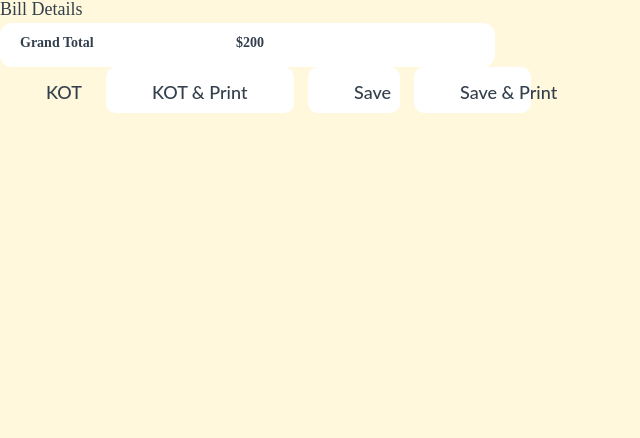
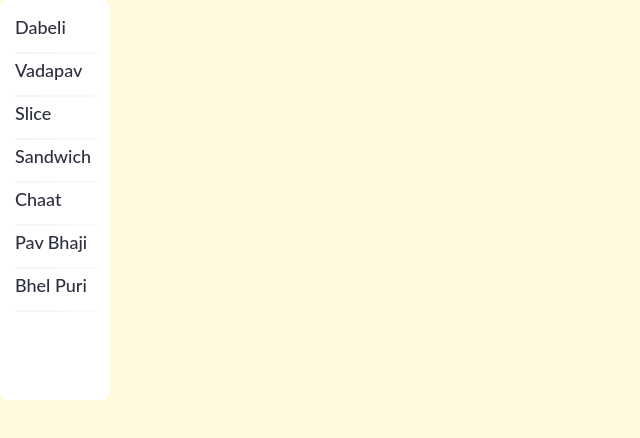
Before and after one commit to Mitanshu1805/DesignComponents, a React (Vite) app in the folder src/renderer/: page / in a window 1280 px wide. Shown: the top 438 px of the page, without its empty margins (0-640 px from the left). Built offline with nearby package versions, Linux system fonts and the light colour scheme.

Commit message:
Final commit 26th April 2025

```diff
--- a/src/renderer/src/App.tsx
+++ b/src/renderer/src/App.tsx
@@ -10,7 +10,8 @@ import ItemList from './components/ItemList'
 function App(): React.JSX.Element {
   return (
     // <Orders />
-    <BillDetails />
+    // <BillDetails />
+    <CategoryList />
     // <div style={{ display: 'flex', height: '100vh', overflow: 'hidden', border: '1px solid red' }}>
     //   <Sidebar />
 
--- a/src/renderer/src/components/BillDetails/style.css
+++ b/src/renderer/src/components/BillDetails/style.css
@@ -33,7 +33,7 @@
   flex-direction: row;
 }
 .grandTotalPocket {
-  width: 201px;
+  width: 410px;
   height: 18px;
   gap: 6px;
 }
@@ -74,6 +74,9 @@
   padding-right: 46px;
   padding-bottom: 14px;
   padding-left: 46px;
+  display: flex;
+  align-items: center;
+  justify-content: center;
   color: #ffffff;
 }
 .kotValue {
--- a/src/renderer/src/components/CategoryList/index.tsx
+++ b/src/renderer/src/components/CategoryList/index.tsx
@@ -1,5 +1,10 @@
 // import React from 'react'
 import './style.css'
+import React from 'react'
+
+import { Fragment } from 'react'
+
+import Line from './Assets/Line 1701.png'
 
 const categories = [
   {
@@ -37,14 +42,22 @@ const categories = [
 
 const CategoryItems = () => {
   return (
-    <div className="layout">
-      <div className="categoryTab">
-        {categories.map((category, index) => (
-          <div className="categoryBox" key={index}>
-            <div className="categoryName">{category.name}</div>
-          </div>
-        ))}
-      </div>
+    // <div className="layout">
+    //   <div className="categoryTab">
+    //     {categories.map((category, index) => (
+    //       <div className="categoryBox" key={index}>
+    //         <div className="categoryName">{category.name}</div>
+    //       </div>
+    //     ))}
+    //   </div>
+    // </div>
+    <div className="categoryTab">
+      {categories.map((category, index) => (
+        <React.Fragment key={index}>
+          <div className="value">{category.name}</div>
+          <img src={Line} alt="line" />
+        </React.Fragment>
+      ))}
     </div>
   )
 }
--- a/src/renderer/src/components/CategoryList/style.css
+++ b/src/renderer/src/components/CategoryList/style.css
@@ -1,23 +1,63 @@
-* {
+.categoryTab {
+  width: 110px;
+  height: 50vh;
+  gap: 15px;
+  border-width: 1px;
+  border-radius: 8px;
+  padding: 15px;
+  background-color: #ffffff;
+}
+
+.category {
+  width: 73px;
+  height: 25px;
+  gap: 18px;
+}
+
+.value {
+  width: 73px;
+  height: 25px;
+  font-family: Lato;
+  font-weight: 500;
+  font-size: 18px;
+  line-height: 140%;
+  letter-spacing: 0%;
+  color: #2d303e;
+}
+
+.itemName {
+  width: 51px;
+  height: 24px;
+  font-family: Lato;
+  font-weight: 500;
+  font-size: 18px;
+  line-height: 136%;
+  letter-spacing: 0%;
+  text-align: center;
+  text-transform: capitalize;
+  color: #2d303e;
+}
+
+/* * {
   margin: 0;
   padding: 0;
 }
 .categoryTab {
   display: flex;
-  flex-direction: column;
-  /* flex-wrap: wrap; */
-  gap: 0px;
-  /* justify-content: flex-start; */
-  /* padding: 0px; */
-  align-items: flex-start;
+  flex-direction: column; */
+/* flex-wrap: wrap; */
+/* gap: 0px; */
+/* justify-content: flex-start; */
+/* padding: 0px; */
+/* align-items: flex-start;
   background-color: #f0f0f0;
   width: 130px;
   height: 100vh;
 }
 
-.categoryBox {
-  /* width: 100px; */
-  width: 132px;
+.categoryBox { */
+/* width: 100px; */
+/* width: 132px;
   height: 10px;
   border: 1px solid #ddd;
   border-radius: 8px;
@@ -29,10 +69,10 @@
   gap: 12px;
 }
 
-.categoryBox:hover {
-  background-color: #ff565e;
-  /* color: white; */
-}
+.categoryBox:hover { */
+/* background-color: #ff565e; */
+/* color: white; */
+/* }
 
 .image img {
   width: 60px;
@@ -64,4 +104,4 @@
   text-transform: capitalize;
   display: flex;
   flex-direction: row;
-}
+} */
```
Also changed, not shown: src/renderer/src/components/CategoryList/Assets/Line 1701.png (added).
